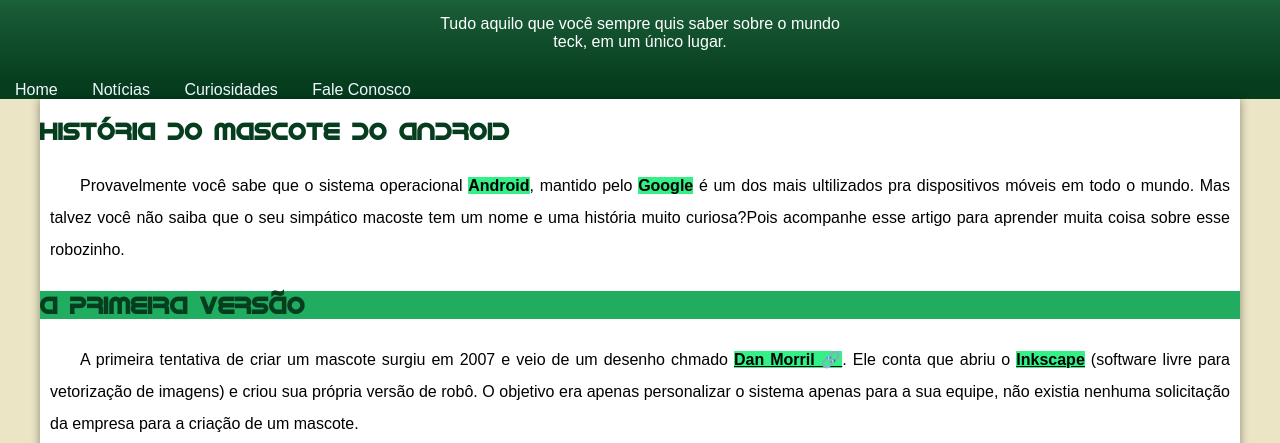
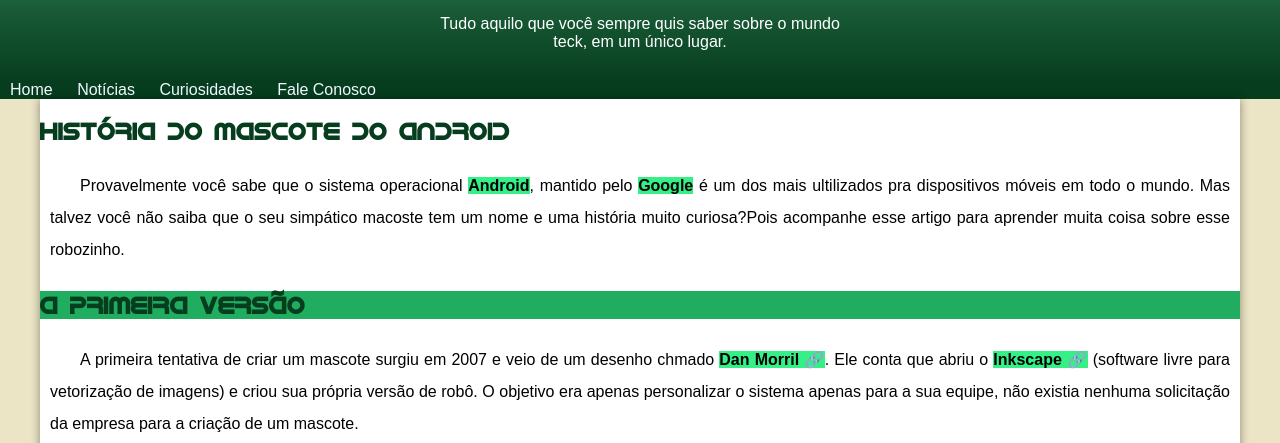
Before and after one commit to GHenriqueSantos/Projeto-Android, a plain HTML site: page index.html in a window 1280 px wide. Shown: the part 69-512 px from the top of the page. Drawn offline with Linux system fonts and the light colour scheme.

Commit message:
modificações

```diff
--- a/index.html
+++ b/index.html
@@ -30,7 +30,7 @@
             <h1>HISTÓRIA DO MASCOTE DO ANDROID</h1>
             <P>Provavelmente você sabe que o sistema operacional <strong>Android</strong>, mantido pelo <strong>Google</strong> é um dos mais ultilizados pra dispositivos móveis em todo o mundo. Mas talvez você não saiba que o seu simpático macoste tem um nome e uma história muito curiosa?Pois acompanhe esse artigo para aprender muita coisa sobre esse robozinho.</P>
             <h2>A PRIMEIRA VERSÃO</h2>
-            <P>A primeira tentativa de criar um mascote surgiu em 2007 e veio de um desenho chmado <a c   class="externo" href="https://androidcommunity.com/dan-morrill-shows-us-the-android-mascot-that-almost-was-20130103/" target="_blank"><strong>Dan Morril</strong></a>. Ele conta que abriu o <a href="https://inkscape.org/pt-br/" target="_blank"><strong>Inkscape</strong></a> (software livre para vetorização de imagens) e criou sua própria versão de robô. O objetivo era apenas personalizar o sistema apenas para a sua equipe, não existia nenhuma solicitação da empresa para a criação de um mascote.</P>
+            <P>A primeira tentativa de criar um mascote surgiu em 2007 e veio de um desenho chmado <a c   class="externo" href="https://androidcommunity.com/dan-morrill-shows-us-the-android-mascot-that-almost-was-20130103/" target="_blank"><strong>Dan Morril</strong></a>. Ele conta que abriu o <a  class="externo" href="https://inkscape.org/pt-br/" target="_blank"><strong>Inkscape</strong></a> (software livre para vetorização de imagens) e criou sua própria versão de robô. O objetivo era apenas personalizar o sistema apenas para a sua equipe, não existia nenhuma solicitação da empresa para a criação de um mascote.</P>
             <picture>
                 <source media="(max-width:600px )" srcset="imagens/dan-droids-pq.png">
                 <img class="android" src="imagens/dan-droids.png" alt="imagem dos primeiros mascotes">
--- a/style.css
+++ b/style.css
@@ -49,7 +49,7 @@ nav{
 nav > a{
     color: aliceblue;
     display: inline;
-    padding: 15px;
+    padding: 10px;
     text-decoration: none;
 }
 main{
@@ -99,6 +99,7 @@ main p{
 p > a{
     color: black;
     background-color: #35f086;
+    text-decoration: none;
 }
 p > strong{
     background-color: #35f086;
```
